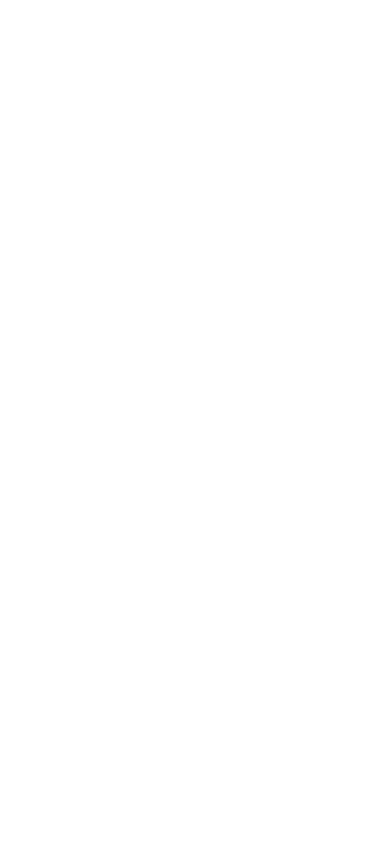
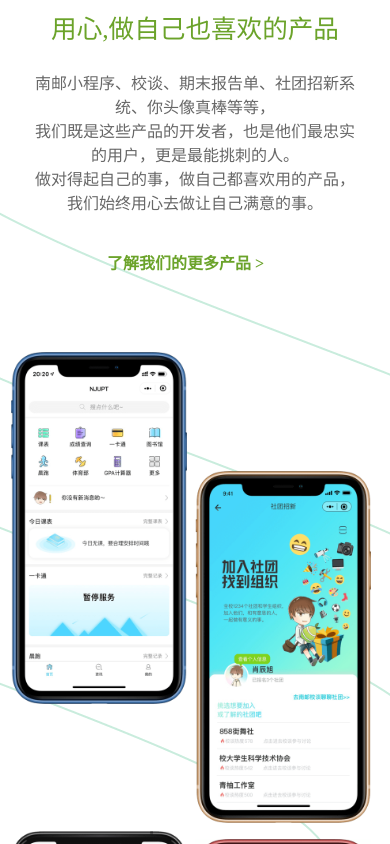
Before and after one commit to GreenPomelo/website, a React (Create React App) app: page / in a window 390 px wide. Shown: the part 780-1624 px from the top of the page. Before the commit the page ends 1507 px from the top, so only its background shows below. Built offline with nearby package versions, Linux system fonts and the light colour scheme.

Commit message:
feature: product

```diff
--- a/src/components/Product/Product.js
+++ b/src/components/Product/Product.js
@@ -1,6 +1,89 @@
-import React from 'react';
+import React, { useEffect, useState } from 'react';
 import './Product.sass';
 
+import iphone1 from '../../assets/iphone/1.png';
+import iphone2 from '../../assets/iphone/2.png';
+import iphone3 from '../../assets/iphone/3.png';
+import iphone4 from '../../assets/iphone/4.png';
+import iphone5 from '../../assets/iphone/5.png';
+
 export default function Product() {
-  return <div id="part2" />;
+  const [rightDistance2, setDistance2] = useState(14.95);
+  const [rightDistance3, setDistance3] = useState(0);
+  const [rightDistance4, setDistance4] = useState(1);
+  const [rightDistance5, setDistance5] = useState(14.95);
+  useEffect(() => {
+    window.addEventListener('scroll', handleScroll);
+    window.addEventListener('resize', handleScroll);
+    return () => {
+      window.removeEventListener('scroll', handleScroll);
+      window.removeEventListener('resize', handleScroll);
+    };
+  });
+  const calcScroll = (range, raw) => (range * raw) / 300;
+  const handleScroll = () => {
+    const afterScrollTop = document.documentElement.scrollTop;
+    const { clientWidth } = document.body;
+    if (clientWidth > 920 && afterScrollTop > 650) {
+      const base = Math.max(
+        0,
+        1.5 * calcScroll(10, 300 - (afterScrollTop - 650))
+      );
+      setDistance2(base);
+      setDistance5(base);
+      setDistance3(base > 7.45 ? 2 * (15 - base) : 2 * base);
+    }
+  };
+  return (
+    <div id="part2">
+      <div className="product-title">用心,做自己也喜欢的产品</div>
+      <div className="product-desc">
+        <div className="product-desc-item">
+          南邮小程序、校谈、期末报告单、社团招新系统、你头像真棒等等，
+        </div>
+        <div className="product-desc-item">
+          我们既是这些产品的开发者，也是他们最忠实的用户，更是最能挑刺的人。
+        </div>
+        <div className="product-desc-item">
+          做对得起自己的事，做自己都喜欢用的产品，
+        </div>
+        <div className="product-desc-item">
+          我们始终用心去做让自己满意的事。
+        </div>
+        <div className="product-desc-more">了解我们的更多产品 ></div>
+        <div className="product-show">
+          <img
+            className="product-show-item"
+            src={iphone1}
+            alt=""
+            style={{ zIndex: 5 }}
+          />
+          <img
+            className="product-show-item iphone2"
+            style={{ zIndex: 4, marginTop: `${rightDistance2}rem` }}
+            src={iphone2}
+            alt=""
+          />
+          <img
+            className="product-show-item iphone3"
+            src={iphone3}
+            alt=""
+            style={{ zIndex: 3, marginTop: `${rightDistance3}rem` }}
+          />
+          <img
+            className="product-show-item iphone4"
+            src={iphone4}
+            alt=""
+            style={{ zIndex: 2, marginTop: `${rightDistance4}rem` }}
+          />
+          <img
+            className="product-show-item iphone5"
+            src={iphone5}
+            alt=""
+            style={{ zIndex: 1, marginTop: `${rightDistance5}rem` }}
+          />
+        </div>
+      </div>
+    </div>
+  );
 }
--- a/src/components/Product/Product.sass
+++ b/src/components/Product/Product.sass
@@ -1,3 +1,103 @@
 #part2
   width: 100vw;
-  height: 799px;
+  height: 49.875rem;
+  background-image: url("../../assets/bg4.png")
+  background-position: center;
+  background-repeat: no-repeat;
+  display: flex;
+  flex-direction: column;
+  align-items: center;
+  margin-bottom: 100vh;
+  @media screen and (max-width: 920px)
+    height: 66rem;
+  .product-title
+    width: 28rem;
+    height: 3rem;
+    font-family: PingFangSC-Regular;
+    font-size: 2rem;
+    font-weight: normal;
+    font-stretch: normal;
+    letter-spacing: 0rem;
+    color: #6ba32a;
+    margin-top: 5rem;
+    margin-bottom: 1rem;
+    text-align: center;
+    @media screen and (max-width: 920px)
+      width: 18rem;
+      height: 2rem;
+      font-family: PingFangSC-Regular;
+      font-size: 1.6rem;
+      font-weight: normal;
+      font-stretch: normal;
+      letter-spacing: 0rem;
+      color: #6ba32a;
+  .product-desc
+    width: 100vw;
+    height: 7rem;
+    display: flex;
+    flex-direction: column;
+    align-items: center;
+    @media screen and (max-width: 920px)
+      margin-top: 1rem
+    .product-desc-item
+      width: 52rem;
+      height: 7rem;
+      font-family: Helvetica;
+      font-size: 1rem;
+      font-weight: normal;
+      font-stretch: normal;
+      line-height: 2rem;
+      letter-spacing: 0rem;
+      color: #676767;
+      text-align: center;
+      @media screen and (max-width: 920px)
+        width: 20rem;
+        height: 8rem;
+        font-family: PingFangSC-Regular;
+        font-size: 1rem;
+        font-weight: normal;
+        font-stretch: normal;
+        line-height: 1.5rem;
+        letter-spacing: 0rem;
+        color: #676767;
+    .product-desc-more
+      margin-top: 2rem;
+      width: 11rem;
+      height: 2rem;
+      font-family: PingFangSC-Semibold;
+      font-size: 1rem;
+      font-weight: bold;
+      font-stretch: normal;
+      line-height: 2rem;
+      letter-spacing: 0rem;
+      color: #6ba32a;
+      margin-bottom: 4rem;
+      cursor: pointer;
+      @media screen and (max-width: 920px)
+        margin-bottom: 1rem;
+    .product-show
+      display: flex;
+      justify-content: center;
+      align-items: center;
+      transform: translateY(0.3rem);
+      @media screen and (max-width: 920px)
+        width: 23rem;
+        flex-wrap: wrap;
+        transform: translateY(-4rem)
+      .product-show-item
+        width: 14rem;
+        height: 28rem;
+        margin-right: -3rem;
+        @media screen and (max-width: 920px)
+          width: 11rem;
+          height: 22rem;
+          margin-right: 0.5rem;
+      @media screen and (max-width: 920px)
+        .iphone2
+          margin-top: 10rem;
+        .iphone3
+          margin-top: -9rem;
+        .iphone4
+          margin-top: 1rem;
+        .iphone5
+          display: none;
```
Also changed, not shown: 1 other file (tests, documents, lock files or other folders).
